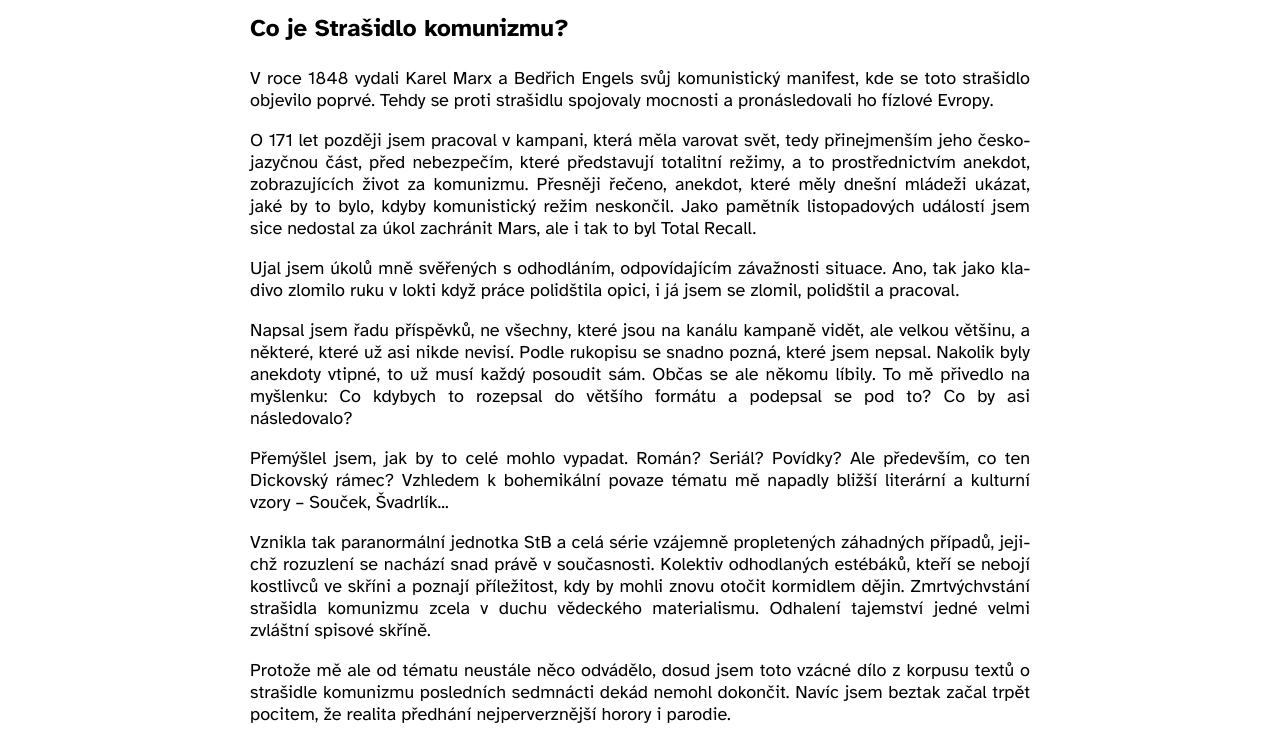
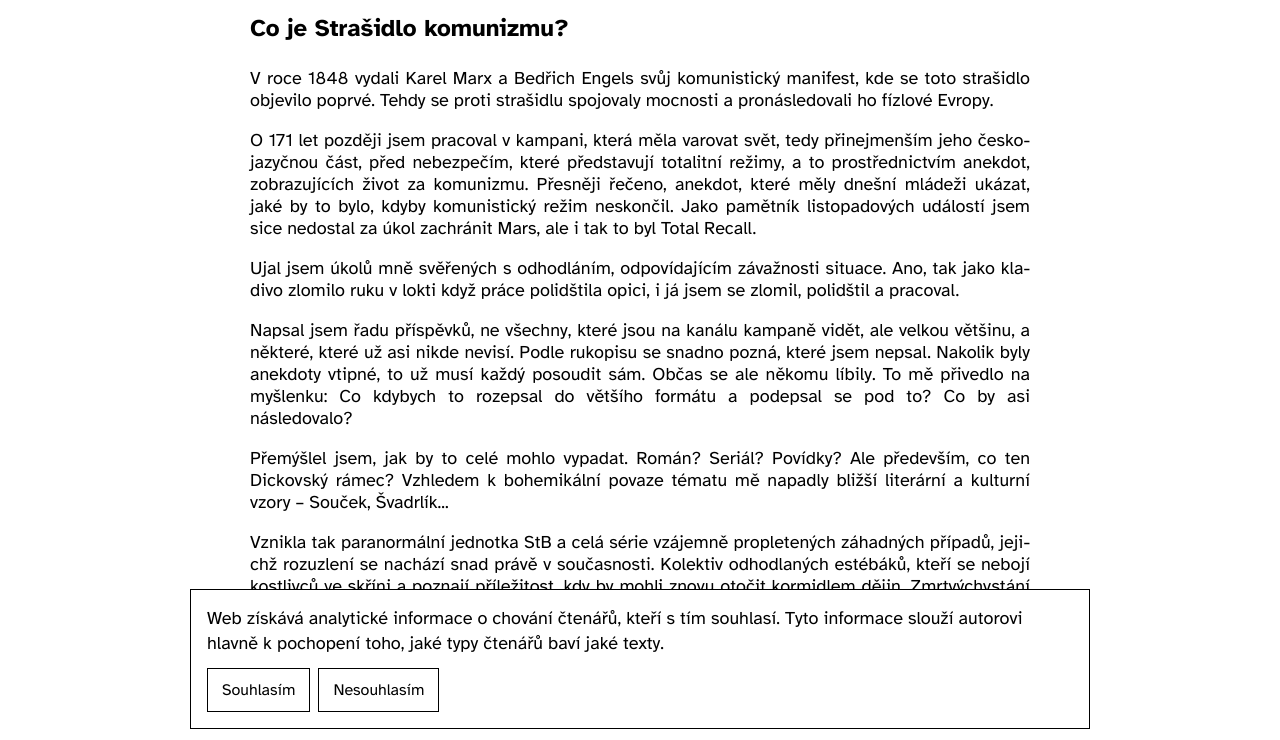
Before and after one commit to jakub-wolf/strasidlo-komunismu, a plain HTML site: page index.html in a window 1280 px wide. Shown: the part 47-787 px from the top of the page. Drawn offline with Linux system fonts and the light colour scheme.

Commit message:
Update index.html
GA consent banner script

```diff
--- a/index.html
+++ b/index.html
@@ -12,7 +12,156 @@
   <link rel="preconnect" href="https://fonts.gstatic.com" crossorigin>
   <link href="https://fonts.googleapis.com/css2?family=Atkinson+Hyperlegible:wght@400;700&display=swap" rel="stylesheet">
 
-  <script src="../../js/site.js" defer></script>
+<script>
+(function () {
+  const GA_ID = "G-6N7N88B12D";
+  const CONSENT_KEY = "analytics_consent";
+
+  function gtag() {
+    window.dataLayer = window.dataLayer || [];
+    window.dataLayer.push(arguments);
+  }
+
+  window.dataLayer = window.dataLayer || [];
+  window.gtag = gtag;
+
+  gtag("consent", "default", {
+    analytics_storage: "denied",
+    ad_storage: "denied",
+    ad_user_data: "denied",
+    ad_personalization: "denied"
+  });
+
+  function loadGoogleAnalytics() {
+    if (window.__gaLoaded) return;
+    window.__gaLoaded = true;
+
+    const script = document.createElement("script");
+    script.async = true;
+    script.src = "https://www.googletagmanager.com/gtag/js?id=" + encodeURIComponent(GA_ID);
+    document.head.appendChild(script);
+
+    gtag("js", new Date());
+    gtag("consent", "update", {
+      analytics_storage: "granted"
+    });
+    gtag("config", GA_ID);
+  }
+
+  function saveConsent(value) {
+    localStorage.setItem(CONSENT_KEY, value);
+  }
+
+  function getConsent() {
+    return localStorage.getItem(CONSENT_KEY);
+  }
+
+  function removeBanner() {
+    const banner = document.getElementById("cookie-banner");
+    if (banner) banner.remove();
+  }
+
+  function injectBannerStyles() {
+    const style = document.createElement("style");
+    style.textContent = `
+      #cookie-banner {
+        position: fixed;
+        left: 24px;
+        right: 24px;
+        bottom: 24px;
+        z-index: 9999;
+        box-sizing: border-box;
+        max-width: 900px;
+        margin: 0 auto;
+        padding: 16px;
+        background: #fff;
+        color: #000;
+        border: 1px solid #000;
+        font-family: "Atkinson Hyperlegible", Arial, sans-serif;
+        font-size: 16px;
+        line-height: 1.4;
+      }
+
+      #cookie-banner p {
+        margin: 0 0 12px 0;
+      }
+
+      #cookie-banner .cookie-actions {
+        display: flex;
+        flex-wrap: wrap;
+        gap: 8px;
+      }
+
+      #cookie-banner button {
+        min-height: 44px;
+        padding: 8px 14px;
+        border: 1px solid #000;
+        background: #fff;
+        color: #000;
+        font: inherit;
+        cursor: pointer;
+      }
+
+      #cookie-banner button:hover,
+      #cookie-banner button:focus-visible {
+        background: #000;
+        color: #fff;
+      }
+    `;
+    document.head.appendChild(style);
+  }
+
+  function showBanner() {
+    if (document.getElementById("cookie-banner")) return;
+
+    injectBannerStyles();
+
+    const banner = document.createElement("div");
+    banner.id = "cookie-banner";
+    banner.innerHTML = `
+      <p>
+        Web získává analytické informace o chování čtenářů, kteří s tím souhlasí. Tyto informace slouží autorovi hlavně k pochopení toho, jaké typy čtenářů baví jaké texty.
+      </p>
+      <div class="cookie-actions">
+        <button type="button" id="cookie-accept">Souhlasím</button>
+        <button type="button" id="cookie-reject">Nesouhlasím</button>
+      </div>
+    `;
+
+    document.body.appendChild(banner);
+
+    document.getElementById("cookie-accept").addEventListener("click", function () {
+      saveConsent("accepted");
+      loadGoogleAnalytics();
+      removeBanner();
+    });
+
+    document.getElementById("cookie-reject").addEventListener("click", function () {
+      saveConsent("rejected");
+      gtag("consent", "update", {
+        analytics_storage: "denied"
+      });
+      removeBanner();
+    });
+  }
+
+  document.addEventListener("DOMContentLoaded", function () {
+    const consent = getConsent();
+
+    if (consent === "accepted") {
+      loadGoogleAnalytics();
+      return;
+    }
+
+    if (consent === "rejected") {
+      return;
+    }
+
+    showBanner();
+  });
+})();
+</script>
+
 
 <style>
   p {
```
